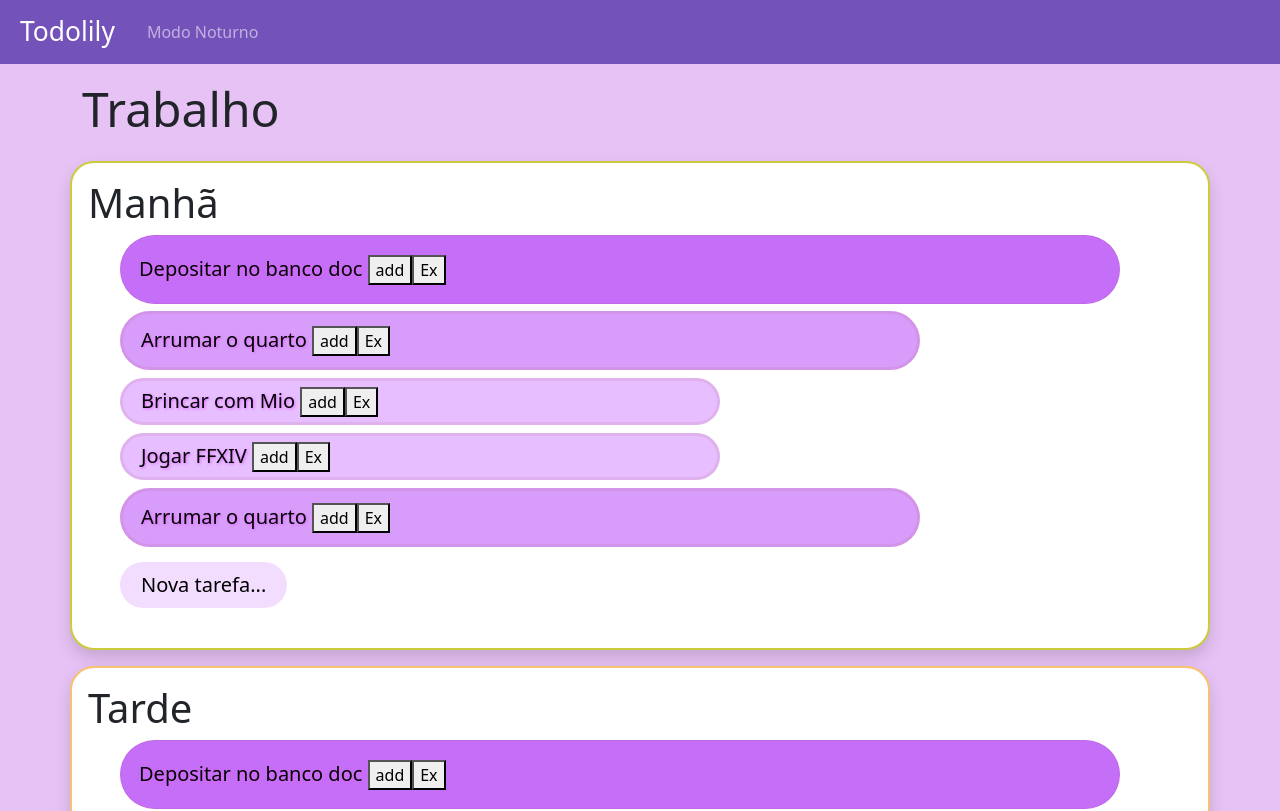
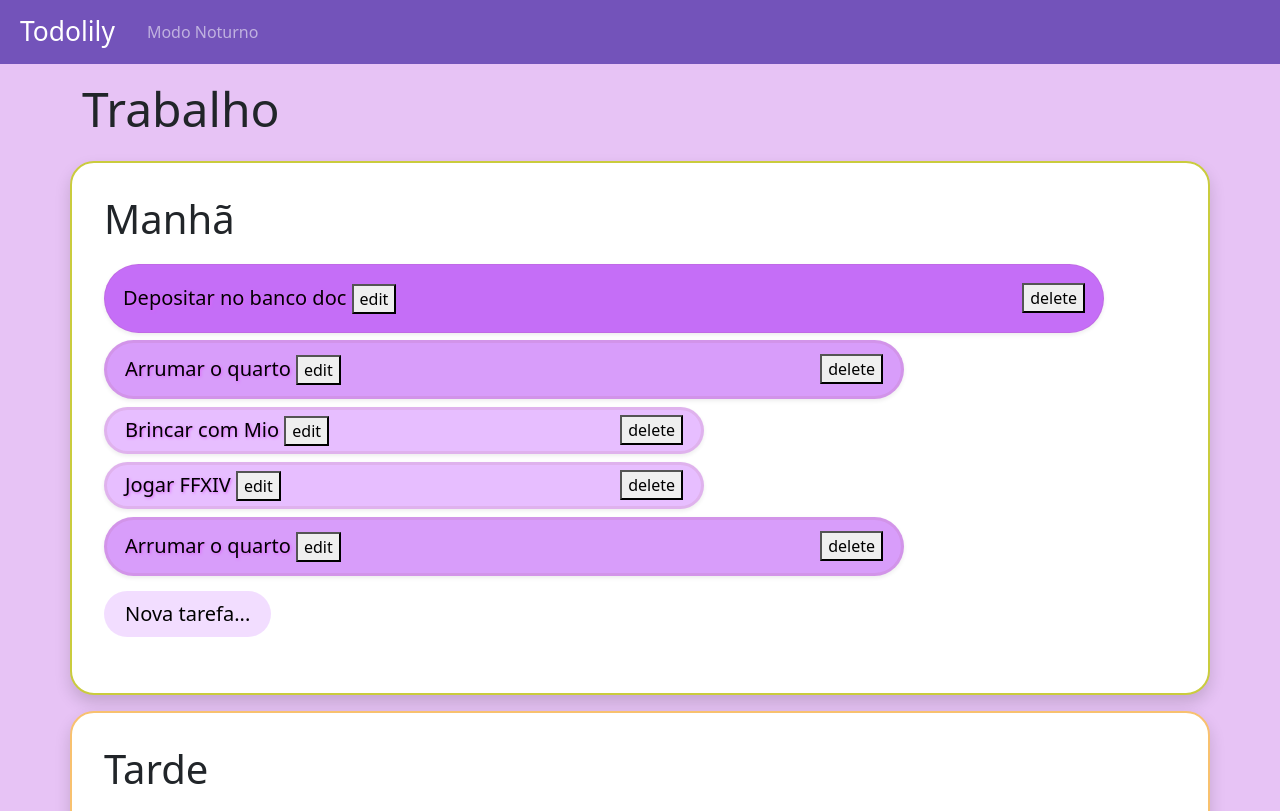
Before and after one commit to ChimiWei/practice-with-angular, an Angular app: page / in a window 1280 px wide. Shown: the top 811 px of the page. Built offline with nearby package versions, Linux system fonts and the light colour scheme.

Commit message:
componente titulo e botoes

```diff
--- a/src/app/app.component.html
+++ b/src/app/app.component.html
@@ -1,11 +1,7 @@
  <div [ngClass]="changeMode ? 'darkMode' : 'normalMode'">
  <app-header (changeMode)="setModeState($event)"></app-header>
 
- <div class="container">
-    <h2 class="lead display-5  mb-4">
-      Trabalho
-    </h2>
- </div>
+<app-lista-titulo [changetxtColor]="changeMode"> </app-lista-titulo>
 
 
   <app-lista-tarefas periodo="Manhã" class="theme-manha"  ></app-lista-tarefas>
--- a/src/app/app.module.ts
+++ b/src/app/app.module.ts
@@ -6,6 +6,7 @@ import { AppComponent } from './app.component';
 import { ListaTarefasComponent } from './lista-tarefas/lista-tarefas.component';
 import { HeaderComponent } from './header/header.component';
 import { TarefaComponent } from './tarefa/tarefa.component';
+import { ListaTituloComponent } from './lista-titulo/lista-titulo.component';
 
 
 @NgModule({
@@ -13,7 +14,8 @@ import { TarefaComponent } from './tarefa/tarefa.component';
     AppComponent,
     ListaTarefasComponent,
     HeaderComponent,
-    TarefaComponent
+    TarefaComponent,
+    ListaTituloComponent
   ],
   imports: [
     BrowserModule,
--- a/src/app/lista-tarefas/lista-tarefas.component.html
+++ b/src/app/lista-tarefas/lista-tarefas.component.html
@@ -1,13 +1,15 @@
 <section>
 
-<div  class="container shadow bg-body mb-3 p-3 homework"  >
-<h2 class="display-6"> {{periodo}} </h2>
-<ul>
+<div  class="container shadow bg-body  mb-3 p-3 homework"  >
+<div class="row p-3">
+<h2 class="col-md-12 display-6 pb-2 "> {{periodo}} </h2>
+<ul class="col-md-12">
     <app-tarefa *ngFor="let t of tarefas" [t]="t"> </app-tarefa>
    <li>
        <button class="tarefa-new lead "> Nova tarefa...</button>
-     </li>
+   </li>
+
 </ul>
-
+</div>
 </div>
 </section>
--- /dev/null
+++ b/src/app/lista-titulo/lista-titulo.component.html
@@ -0,0 +1,5 @@
+<div class="container">
+    <h2 class="lead display-5  mb-4" [ngClass]="{'text-light': changetxtColor}">
+      Trabalho
+    </h2>
+ </div>
--- /dev/null
+++ b/src/app/lista-titulo/lista-titulo.component.ts
@@ -0,0 +1,17 @@
+import { Component, Input, OnInit } from '@angular/core';
+
+@Component({
+  selector: 'app-lista-titulo',
+  templateUrl: './lista-titulo.component.html',
+  styleUrls: ['./lista-titulo.component.css']
+})
+export class ListaTituloComponent implements OnInit {
+
+  @Input() changetxtColor = false;
+
+  constructor() { }
+
+  ngOnInit(): void {
+  }
+
+}
--- a/src/app/tarefa/tarefa.component.css
+++ b/src/app/tarefa/tarefa.component.css
@@ -5,7 +5,8 @@
     padding: 18px 18px;
     margin: 5px 0px;
     max-width: 1000px;
-}
+    transition: margin 0.3s ease-in-out;
+ }
 
  .tarefa-2 {
     border: 3px solid rgba(143, 54, 54, 0.09);
@@ -14,6 +15,7 @@
     padding: 11px 18px;
     margin: 7px 0px;
     max-width: 800px;
+    transition: margin 0.3s ease-in-out;
 }
 
  .tarefa-3 {
@@ -23,6 +25,12 @@
     padding: 5px 18px;
     margin: 8px 0px;
     max-width: 600px;
+    transition: margin 0.3s ease-in-out;
+}
+
+.tarefa-1:hover{
+    margin: 5px 6px;
+    cursor: pointer;
 }
 
 .lead {
@@ -30,6 +38,31 @@
     color: rgb(2, 0, 2);
 }
 
+@media screen and (min-width: 600px) {
+    .delButton {
+        position:relative;
+        float: right;
+    }
+
+    .tarefa-1:hover{
+        margin: 5px 6px;
+        cursor: pointer;
+    }
+    .tarefa-2:hover{
+        margin: 7px 6px;
+        cursor: pointer;
+    }
+
+    .tarefa-3:hover{
+        margin: 8px 6px;
+        cursor: pointer;
+    }
+
+
+
+
+}
+
 li {
     list-style: none;
 }
--- a/src/app/tarefa/tarefa.component.html
+++ b/src/app/tarefa/tarefa.component.html
@@ -1,3 +1,5 @@
-<li  [ngClass]="{'tarefa-1': t.prioridadeNivel === 1,'tarefa-2': t.prioridadeNivel === 2, 'tarefa-3': t.prioridadeNivel === 3}">
-    <span class="lead"  >   {{t.tarefa}} </span> <button> add </button> <button> Ex</button>
+<li class="shadow-sm" [ngClass]="{'tarefa-1': t.prioridadeNivel === 1,'tarefa-2': t.prioridadeNivel === 2, 'tarefa-3': t.prioridadeNivel === 3}">
+    <span class="lead"  >   {{t.tarefa}} </span>
+    <button > edit </button>
+    <button class="delButton" > delete </button>
  </li>
--- a/src/app/tarefa/tarefa.component.ts
+++ b/src/app/tarefa/tarefa.component.ts
@@ -1,3 +1,4 @@
+import { listLazyRoutes } from '@angular/compiler/src/aot/lazy_routes';
 import { Component, Input, OnInit } from '@angular/core';
 
 @Component({
```
Also changed, not shown: src/app/lista-titulo/lista-titulo.component.css (added), 1 other file (tests, documents, lock files or other folders).
